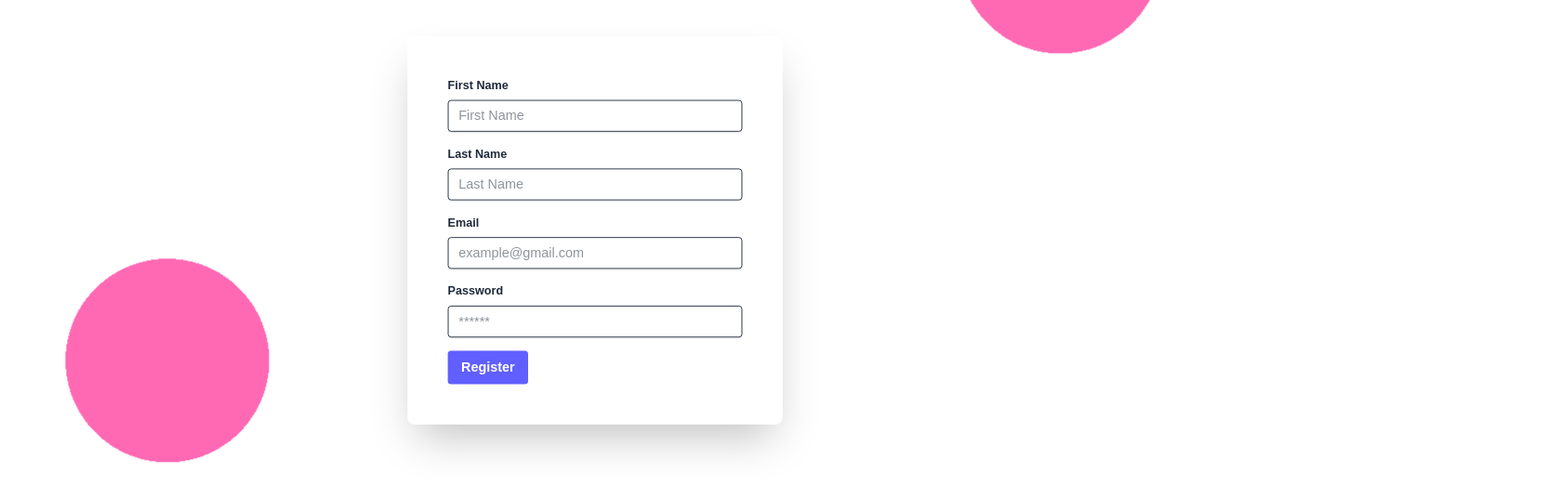
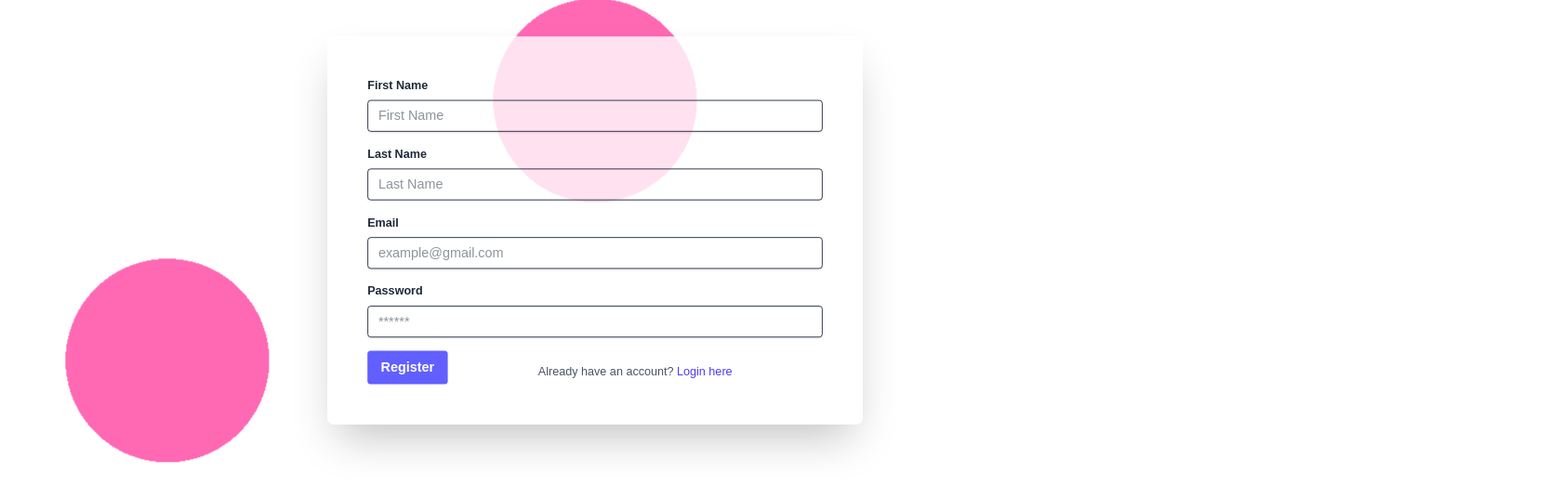
Before and after one commit to swastik1283/Serenify, a Next.js app: page /Register in a window 1280 px wide. Shown: the top 536 px of the page at 93% size, 1680 px wide, since content can reach past the window. Built offline with nearby package versions, Linux system fonts and the light colour scheme.

Commit message:
Improved Register

```diff
--- a/src/app/Register/page.js
+++ b/src/app/Register/page.js
@@ -12,7 +12,7 @@ const Register = () => {
   const handleRegister=async(e)=>{
     e.preventDefault();
     setMessage("");
-
+try{
     const response=await fetch("api/auth/registeri",{
       method:"POST",
       body:JSON.stringify({fname,lname,email,password}),
@@ -25,16 +25,21 @@ const Register = () => {
     if(response.ok){
       setMessage("Registration successful");
       setTimeout(()=>{
-        router.push("/Login"),5000
+        router.push("/Login"),2000
       });
     }
     else{
       setMessage(data.error);
     }
-  };
+   } catch (error) {
+    // ✅ Handle fetch/network failure
+    setMessage("Network error. Please try again.");
+  }
+};
+
 
   return (
-       <section className="relative flex justify-center items-center ">
+       <section className="relative flex max-w-vw justify-center background-#b6cbd5 items-center ">
       {/* add two circles in the background that move in and out of each other */}
       <div className="absolute top-10 right-140 w-full h-full">
         <div className="blob1"></div>
@@ -104,7 +109,7 @@ const Register = () => {
         `}</style>
       </div>
       {/* add two circles in the background that move in and out of each other */}
-      <div className="absolute bottom-100 left-100 w-full h-full">
+      <div className="absolute bottom-60 left-100 w-70 h-full">
         <div className="blob1"></div>
         <div className="blob2"></div>
         <style jsx>{`
@@ -211,7 +216,7 @@ const Register = () => {
       {/* form */}
       <form
         onSubmit={handleRegister}
-        className="bg-white/80 rounded-lg shadow-2xl max-w-md w-full p-8 m-4 md:w-1/2 md:p-12 scale-90">
+        className="bg-white/80 rounded-lg shadow-2xl max-w-[500] w-full p-8 m-4 md:w-1/2 md:p-12 scale-90">
         {/* first name */}
         <div className="mb-4">
           <label
@@ -287,6 +292,10 @@ const Register = () => {
             type="submit">
             Register
           </button>
+          <p className="mt-2 text-sm text-gray-600">
+  Already have an account? <a href="/Login" className="text-indigo-600 hover:underline">Login here</a>
+</p>
+
           <p className="text-black">{message}</p>
         </div>
       </form>
```
